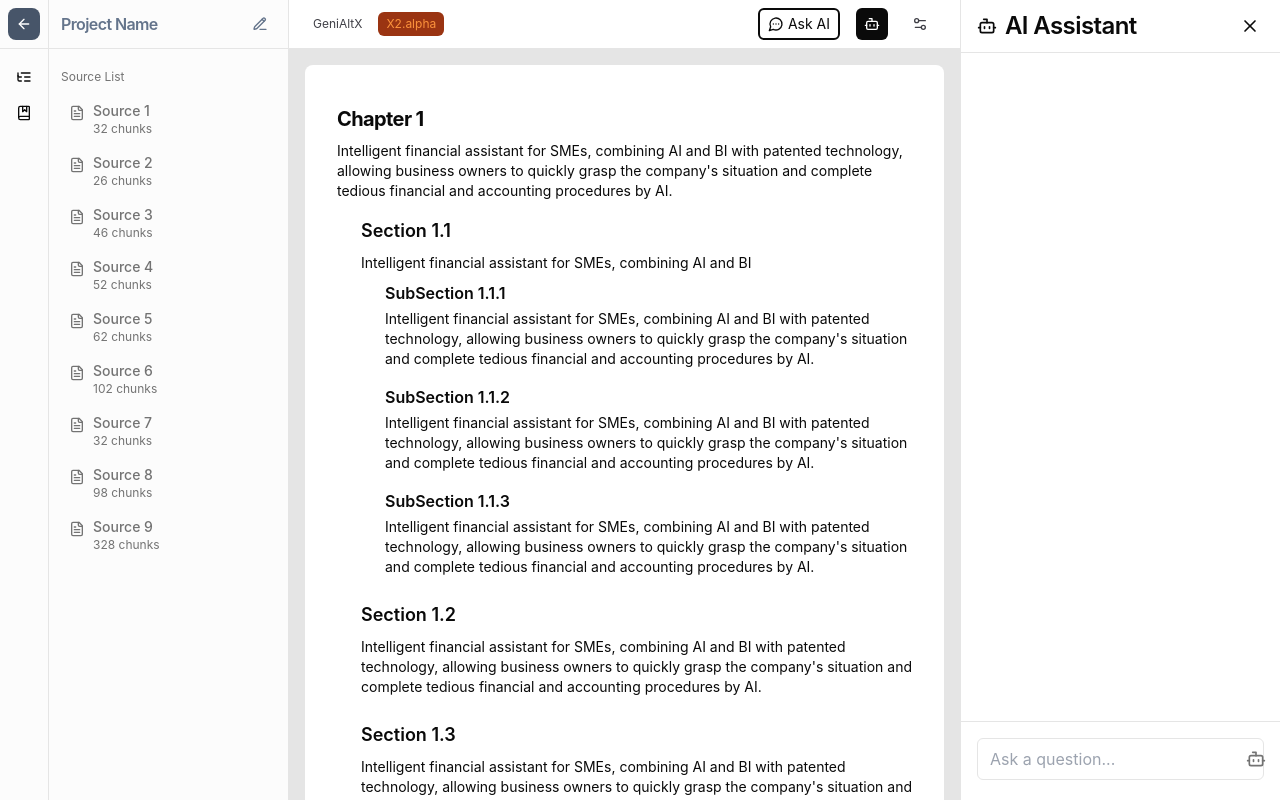
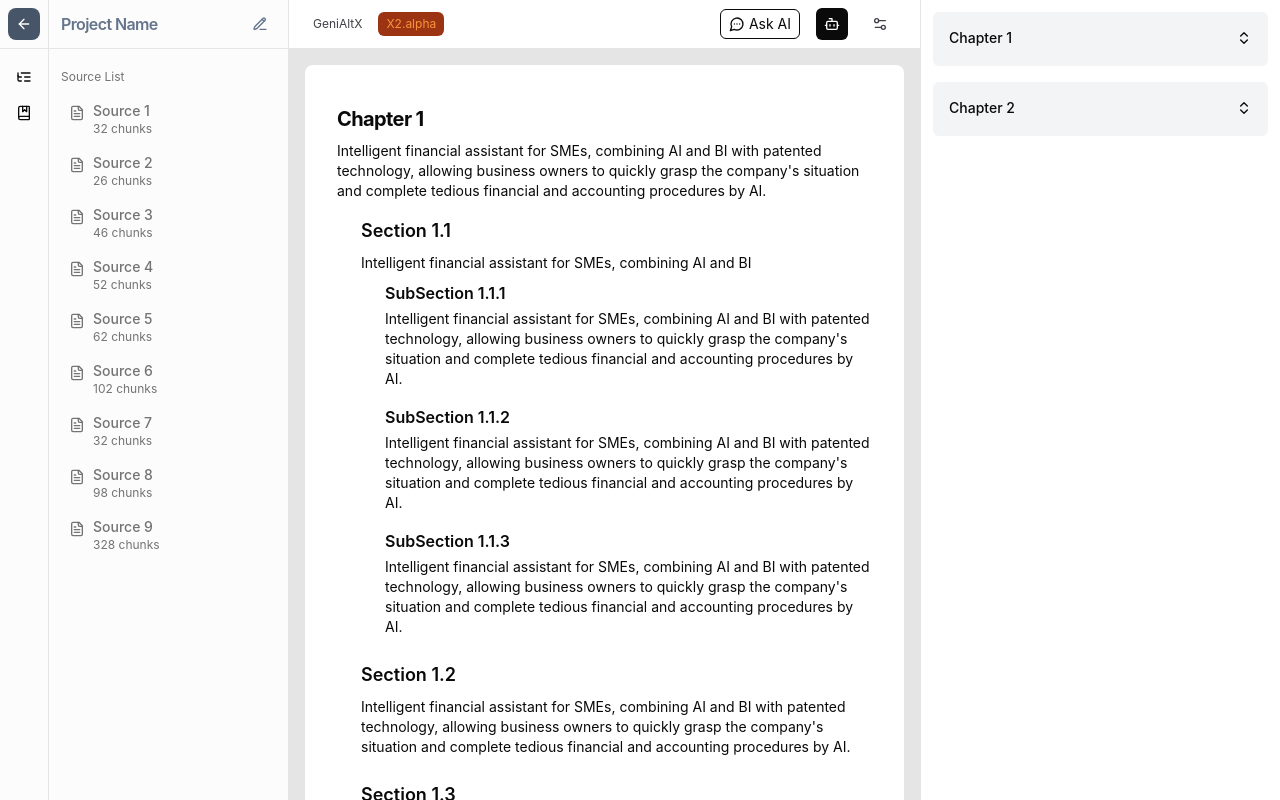
Before and after one commit to leeliPeter/x2-demo6, a Next.js app: page /project in a window 1280 px wide. Both pictures are taken after a click on the element 1191 px from the left and 24 px from the top of the page. Built offline with nearby package versions, Linux system fonts and the light colour scheme.

Commit message:
finish right sidebar

```diff
--- a/package.json
+++ b/package.json
@@ -12,6 +12,7 @@
     "@radix-ui/react-accordion": "^1.2.2",
     "@radix-ui/react-avatar": "^1.1.2",
     "@radix-ui/react-checkbox": "^1.1.3",
+    "@radix-ui/react-collapsible": "^1.1.2",
     "@radix-ui/react-dialog": "^1.1.4",
     "@radix-ui/react-dropdown-menu": "^2.1.4",
     "@radix-ui/react-menubar": "^1.1.4",
--- a/src/app/globals.css
+++ b/src/app/globals.css
@@ -92,3 +92,16 @@
     --sidebar-ring: 217.2 91.2% 59.8%;
   }
 }
+
+@layer utilities {
+  /* Hide scrollbar for Chrome, Safari and Opera */
+  .scrollbar-none::-webkit-scrollbar {
+    display: none;
+  }
+
+  /* Hide scrollbar for IE, Edge and Firefox */
+  .scrollbar-none {
+    -ms-overflow-style: none; /* IE and Edge */
+    scrollbar-width: none; /* Firefox */
+  }
+}
--- a/src/app/project/_component/breadcrumb.tsx
+++ b/src/app/project/_component/breadcrumb.tsx
@@ -29,7 +29,7 @@ export function ProjectBreadcrumb({
           </p>
         </div>
         <div className="flex items-center gap-4">
-          <div className="flex items-center gap-1 border-2 border-foreground rounded-md px-2 py-1 cursor-pointer ">
+          <div className="flex items-center gap-1 border-1 border border-foreground rounded-md px-2 py-1 cursor-pointer ">
             <MessageCircleMore className="h-4 w-4" />
             <p className="text-sm ">Ask AI</p>
           </div>
--- a/src/app/project/_component/rightSidebar.tsx
+++ b/src/app/project/_component/rightSidebar.tsx
@@ -1,7 +1,30 @@
 "use client";
 
 import { cn } from "@/lib/utils";
-import { Bot, X } from "lucide-react";
+import { Bot, ChevronsUpDown } from "lucide-react";
+import { aiProjectData } from "../projectData";
+import {
+  Collapsible,
+  CollapsibleContent,
+  CollapsibleTrigger,
+} from "@/components/ui/collapsible";
+import { useState } from "react";
+
+interface ContentBoxProps {
+  title: string;
+  content: string;
+}
+
+function ContentBox({ title, content }: ContentBoxProps) {
+  return (
+    <div className="rounded-md p-2 text-xs bg-gray-50 my-2">
+      <div className="font-medium mb-2 text-xs text-muted-foreground">
+        {title}:
+      </div>
+      <p className="text-foreground text-xs whitespace-pre-wrap">{content}</p>
+    </div>
+  );
+}
 
 interface RightSidebarProps {
   isOpen: boolean;
@@ -9,40 +32,71 @@ interface RightSidebarProps {
 }
 
 export function ProjectRightSidebar({ isOpen, onClose }: RightSidebarProps) {
+  const [openChapters, setOpenChapters] = useState<string[]>([]);
+  const [openSections, setOpenSections] = useState<string[]>([]);
+
   if (!isOpen) return null;
+
+  const toggleChapter = (chapterId: string) => {
+    setOpenChapters((current) =>
+      current.includes(chapterId)
+        ? current.filter((id) => id !== chapterId)
+        : [...current, chapterId]
+    );
+  };
+
+  const toggleSection = (sectionId: string) => {
+    setOpenSections((current) =>
+      current.includes(sectionId)
+        ? current.filter((id) => id !== sectionId)
+        : [...current, sectionId]
+    );
+  };
 
   return (
     <div className="h-full w-full">
-      {/* Header */}
-      <div className="flex items-center justify-between border-b px-4 py-3">
-        <div className="flex items-center gap-2">
-          <Bot className="h-5 w-5" />
-          <h2 className="font-semibold">AI Assistant</h2>
-        </div>
-        <button onClick={onClose} className="rounded-md p-1 hover:bg-muted">
-          <X className="h-5 w-5" />
-        </button>
-      </div>
-
-      {/* Content */}
-      <div className="flex h-[calc(100vh-57px)] flex-col">
-        <div className="flex-1 overflow-y-auto p-4">
-          {/* Chat messages will go here */}
-        </div>
-
-        {/* Input area */}
-        <div className="border-t p-4">
-          <div className="flex items-center gap-2 rounded-md border bg-background px-3 py-2">
-            <input
-              type="text"
-              placeholder="Ask a question..."
-              className="flex-1 bg-transparent outline-none"
-            />
-            <button className="text-muted-foreground hover:text-foreground">
-              <Bot className="h-5 w-5" />
-            </button>
-          </div>
-        </div>
+      <div className="flex flex-col h-full overflow-y-auto p-3 space-y-4 scrollbar-none">
+        {aiProjectData.chapters.map((chapter, index) => (
+          <Collapsible
+            key={`${chapter.title}-${index}`}
+            open={openChapters.includes(chapter.title)}
+            onOpenChange={() => toggleChapter(chapter.title)}
+            className="space-y-2 bg-gray-100 pb-[10px] rounded-md"
+          >
+            <CollapsibleTrigger className="flex w-full text-sm items-center justify-between rounded-md p-2 pt-4 pl-4 font-medium hover:bg-muted">
+              <span>{chapter.title}</span>
+              <ChevronsUpDown className="h-4 w-4 transition-transform duration-200 mr-2" />
+            </CollapsibleTrigger>
+            <CollapsibleContent className="space-y-2 px-3">
+              {chapter.sections.map((section, sectionIndex) => (
+                <Collapsible
+                  key={`${section.title}-${sectionIndex}`}
+                  open={openSections.includes(section.title)}
+                  onOpenChange={() => toggleSection(section.title)}
+                  className="pr-[12px] bg-background mb-3 py-3 rounded-md border border-1 border-border"
+                >
+                  <CollapsibleTrigger className="flex w-full items-center justify-between rounded-md text-sm ml-4">
+                    <span>{section.title}</span>
+                    <ChevronsUpDown className="h-3 w-3 transition-transform duration-200 mr-[10px]" />
+                  </CollapsibleTrigger>
+                  <CollapsibleContent className="ml-3 space-y-2">
+                    <ContentBox
+                      title="System Prompt"
+                      content={section.systemPrompt}
+                    />
+                    <ContentBox
+                      title="Reference Info"
+                      content={section.referenceInfo}
+                    />
+                    {section.query && (
+                      <ContentBox title="Query" content={section.query} />
+                    )}
+                  </CollapsibleContent>
+                </Collapsible>
+              ))}
+            </CollapsibleContent>
+          </Collapsible>
+        ))}
       </div>
     </div>
   );
--- a/src/app/project/layout.tsx
+++ b/src/app/project/layout.tsx
@@ -53,7 +53,7 @@ export default function ProjectLayout({ children }: ProjectLayoutProps) {
       </div>
       <div
         className={cn(
-          "h-screen w-[320px] border-l bg-background transition-all duration-300",
+          "h-screen w-[360px] border-l bg-background transition-all duration-300",
           !rightSidebarOpen && "w-0"
         )}
       >
--- a/src/app/project/projectData.ts
+++ b/src/app/project/projectData.ts
@@ -118,3 +118,123 @@ export const projectData: ProjectData = {
     },
   ],
 };
+
+interface AI_Section {
+  title: string;
+  systemPrompt: string;
+  referenceInfo: string;
+  query?: string;
+}
+
+interface AI_Chapter {
+  title: string;
+  sections: AI_Section[];
+}
+
+interface AI_Project {
+  id: string;
+  title: string;
+  chapters: AI_Chapter[];
+}
+
+const systemPrompt = `你是一個專業的財務報表生成助手，能夠準確地根據用戶提供的數字生成固定格式的財務報告。請使用以下格式和內容，並保持一字不差，僅將數字替換為用戶提供的新數字：
+6.2.3 現金流量分析台積公司及子公司財務報表單位：新台幣仟元
+營業活動之現金流入約[數字]億：主要係包含稅後淨利及折舊、攤銷費用。
+投資活動之現金流出約[數字]億：主要係用於資本支出。
+以上為固定格式，您只需替換數字部分即可生成相應的報告。如果有其他特別需求，請告知！`;
+
+const referenceInfo = `請提供以下財務資訊：
+年初現金餘額(民國109年12月31日)的金額。
+全年來自營業活動淨現金流量(民國110年)的金額。
+全年因投資活動淨現金流量(民國110年)的金額。
+請依照原報表格式提供詳細資訊，並確認數字是否與最新報表一致。
+`;
+
+const query = `請提供以下財務資訊：
+年初現金餘額(民國109年12月31日)的金額。
+全年來自營業活動淨現金流量(民國110年)的金額。
+全年因投資活動淨現金流量(民國110年)的金額。
+請依照原報表格式提供詳細資訊，並確認數字是否與最新報表一致。
+`;
+
+export const aiProjectData: AI_Project = {
+  id: "1",
+  title: "Project 1",
+  chapters: [
+    {
+      title: "Chapter 1",
+      sections: [
+        {
+          title: "Section 1.1",
+          systemPrompt,
+          referenceInfo,
+        },
+        {
+          title: "Subsection 1.1.1",
+          systemPrompt,
+          referenceInfo,
+        },
+        {
+          title: "Subsection 1.1.2",
+          systemPrompt,
+          referenceInfo,
+        },
+        {
+          title: "Subsection 1.1.3",
+          systemPrompt,
+          referenceInfo,
+        },
+        {
+          title: "Subsection 1.2",
+          systemPrompt,
+          referenceInfo,
+        },
+        {
+          title: "Subsection 1.3",
+          systemPrompt,
+          referenceInfo,
+        },
+        {
+          title: "Subsection 1.4",
+          systemPrompt,
+          referenceInfo,
+        },
+      ],
+    },
+    {
+      title: "Chapter 2",
+      sections: [
+        {
+          title: "Subsection 2.1",
+          systemPrompt,
+          referenceInfo,
+          query,
+        },
+        {
+          title: "Subsection 2.2",
+          systemPrompt,
+          referenceInfo,
+          query,
+        },
+        {
+          title: "Subsection 2.3",
+          systemPrompt,
+          referenceInfo,
+          query,
+        },
+        {
+          title: "Subsection 2.4",
+          systemPrompt,
+          referenceInfo,
+          query,
+        },
+        {
+          title: "Subsection 2.5",
+          systemPrompt,
+          referenceInfo,
+          query,
+        },
+      ],
+    },
+  ],
+};
--- /dev/null
+++ b/src/components/ui/collapsible.tsx
@@ -0,0 +1,11 @@
+"use client"
+
+import * as CollapsiblePrimitive from "@radix-ui/react-collapsible"
+
+const Collapsible = CollapsiblePrimitive.Root
+
+const CollapsibleTrigger = CollapsiblePrimitive.CollapsibleTrigger
+
+const CollapsibleContent = CollapsiblePrimitive.CollapsibleContent
+
+export { Collapsible, CollapsibleTrigger, CollapsibleContent }
```
Also changed, not shown: 1 other file (tests, documents, lock files or other folders).
